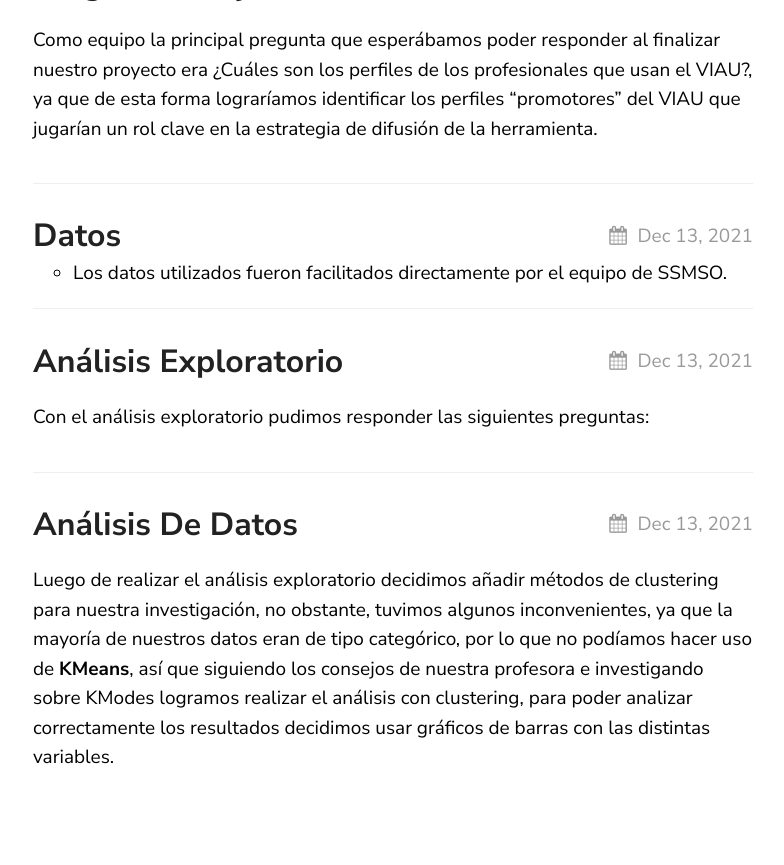
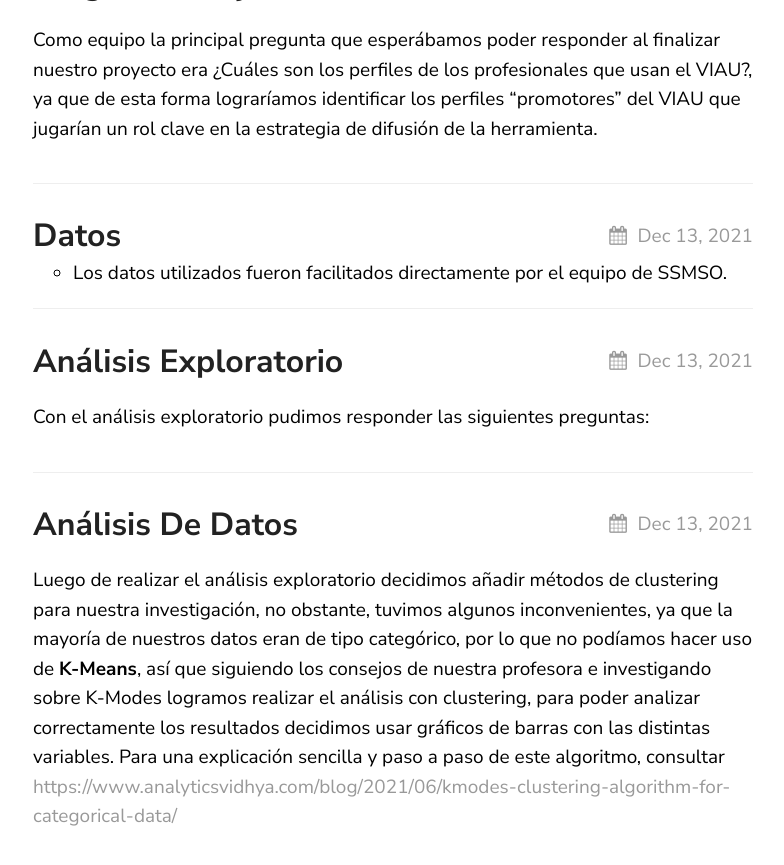
Before and after one commit to mariajoseOB/proyecto-viau-public1, a Jekyll site: the page built from index.md, in a window 1280 px wide and 900 px high, scrolled down 1236 px. Shown: the top 865 px of the window, without its empty margins (67-851 px from the left). Built offline with Jekyll 4.4.1, drawn with Linux system fonts in a browser that asks for light colours; before the commit the page ends 2078 px from its top, so only the background shows below that.

Commit message:
análisis de datos

```diff
--- a/_posts/2021-12-13-Análisis-de-datos.markdown
+++ b/_posts/2021-12-13-Análisis-de-datos.markdown
@@ -3,7 +3,7 @@ layout: post
 tittle: "Análisis de datos"
 date: 2021-12-13 15:34:36 +0530
 ---
-Luego de realizar el análisis exploratorio decidimos añadir métodos de clustering para nuestra investigación, no obstante, tuvimos algunos inconvenientes, ya que la mayoría de nuestros datos eran de tipo categórico, por lo que no podíamos hacer uso de **KMeans**, así que siguiendo los consejos de nuestra profesora e investigando sobre KModes logramos realizar el análisis con clustering, para poder analizar correctamente los resultados decidimos usar gráficos de barras con las distintas variables.
+Luego de realizar el análisis exploratorio decidimos añadir métodos de clustering para nuestra investigación, no obstante, tuvimos algunos inconvenientes, ya que la mayoría de nuestros datos eran de tipo categórico, por lo que no podíamos hacer uso de **K-Means**, así que siguiendo los consejos de nuestra profesora e investigando sobre K-Modes logramos realizar el análisis con clustering, para poder analizar correctamente los resultados decidimos usar gráficos de barras con las distintas variables. Para una explicación sencilla y paso a paso de este algoritmo, consultar <https://www.analyticsvidhya.com/blog/2021/06/kmodes-clustering-algorithm-for-categorical-data/>
 
 {% include clusters_consultas_cat.html %}
 
```
